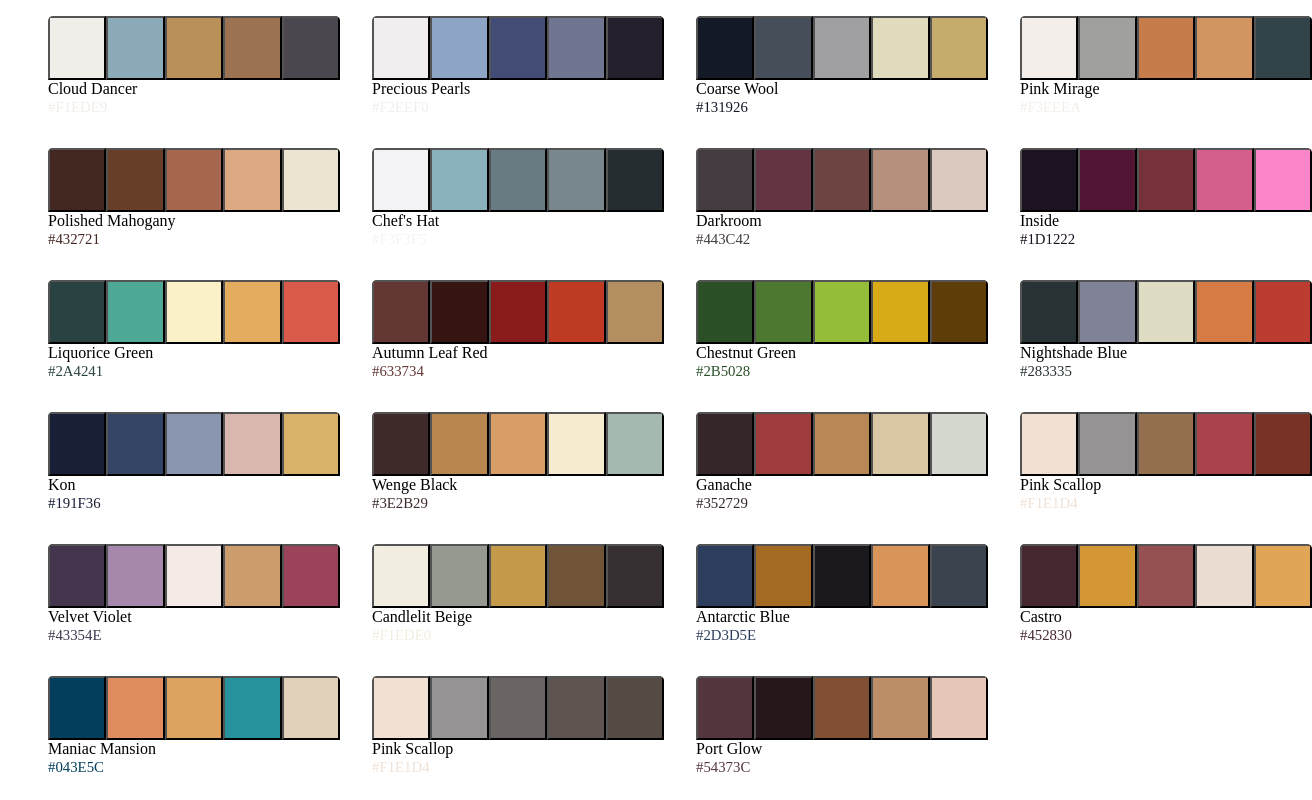
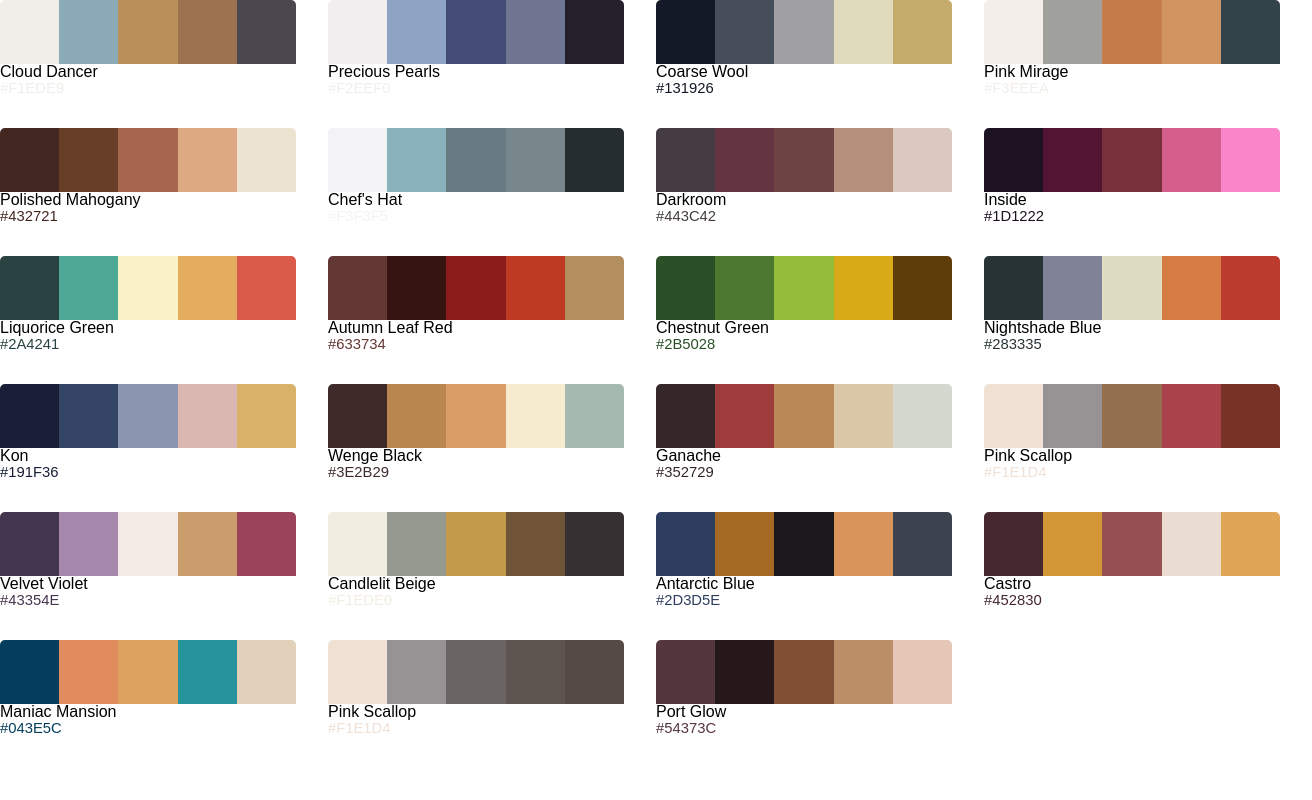
Before and after one commit to Aure-en/colorize, a React (Create React App) app: page / in a window 1280 px wide. Shown: the whole page, 1312 px wide, since content can reach past the window. Built offline with nearby package versions, Linux system fonts and the light colour scheme.

Commit message:
Setup styled-components theme.

```diff
--- a/src/App.jsx
+++ b/src/App.jsx
@@ -1,13 +1,18 @@
 import React from 'react';
 import { BrowserRouter as Router, Switch, Route } from 'react-router-dom';
+import GlobalStyles from './styles/globalStyles';
+import Theme from './components/settings/Theme';
 import Home from './routes/Home';
 
 function App() {
   return (
     <Router>
-      <Switch>
-        <Route exact path="/" component={Home} />
-      </Switch>
+      <GlobalStyles />
+      <Theme>
+        <Switch>
+          <Route exact path="/" component={Home} />
+        </Switch>
+      </Theme>
     </Router>
   );
 }
--- a/src/components/color/Name.jsx
+++ b/src/components/color/Name.jsx
@@ -32,6 +32,7 @@
   justify-content: space-between;
   width: 100%;
   overflow-wrap: break-word;
+
   @media all and (min-width: 800px) {
     flex-direction: row;
   }
--- /dev/null
+++ b/src/components/settings/Theme.jsx
@@ -0,0 +1,26 @@
+import React from 'react';
+import PropTypes from 'prop-types';
+import { ThemeProvider } from 'styled-components';
+
+const Theme = ({ children }) => {
+  const theme = {
+    text_primary: '#000',
+    background: '#fff',
+  };
+
+  return (
+    <ThemeProvider theme={theme}>
+      {children}
+    </ThemeProvider>
+  );
+};
+
+Theme.propTypes = {
+  children: PropTypes.node,
+};
+
+Theme.defaultProps = {
+  children: <div />,
+};
+
+export default Theme;
--- /dev/null
+++ b/src/styles/globalStyles.js
@@ -0,0 +1,77 @@
+import { createGlobalStyle } from 'styled-components';
+
+const GlobalStyles = createGlobalStyle`
+
+html, body, div, span, applet, object, iframe,
+h1, h2, h3, h4, h5, h6, p, blockquote, pre,
+a, abbr, acronym, address, big, cite, code,
+del, dfn, em, img, ins, kbd, q, s, samp,
+small, strike, strong, sub, sup, tt, var,
+b, u, i, center,
+dl, dt, dd, ol, ul, li,
+fieldset, form, label, legend,
+table, caption, tbody, tfoot, thead, tr, th, td,
+article, aside, canvas, details, embed,
+figure, figcaption, footer, header, hgroup,
+menu, nav, output, ruby, section, summary,
+time, mark, audio, video {
+  margin: 0;
+  padding: 0;
+  border: 0;
+  font-size: 100%;
+  font: inherit;
+  vertical-align: baseline;
+}
+
+article, aside, details, figcaption, figure,
+footer, header, hgroup, menu, nav, section {
+  display: block;
+}
+
+body {
+  line-height: 1;
+  font-family: 'Assistant', sans-serif;
+}
+
+ol, ul {
+  list-style: none;
+}
+
+blockquote, q {
+  quotes: none;
+}
+
+blockquote:before, blockquote:after,
+q:before, q:after {
+  content: '';
+  content: none;
+}
+
+table {
+  border-collapse: collapse;
+  border-spacing: 0;
+}
+
+button {
+  font-family: 'Assistant', sans-serif;
+  font-size: 1rem;
+  border: none;
+  cursor: pointer;
+  background: transparent;
+  &:focus {
+    outline: 2px solid transparent;
+  }
+}
+
+strong {
+  font-weight: bold;
+}
+
+*,
+*:before,
+*:after {
+  box-sizing: border-box;
+}
+`;
+
+export default GlobalStyles;
```
